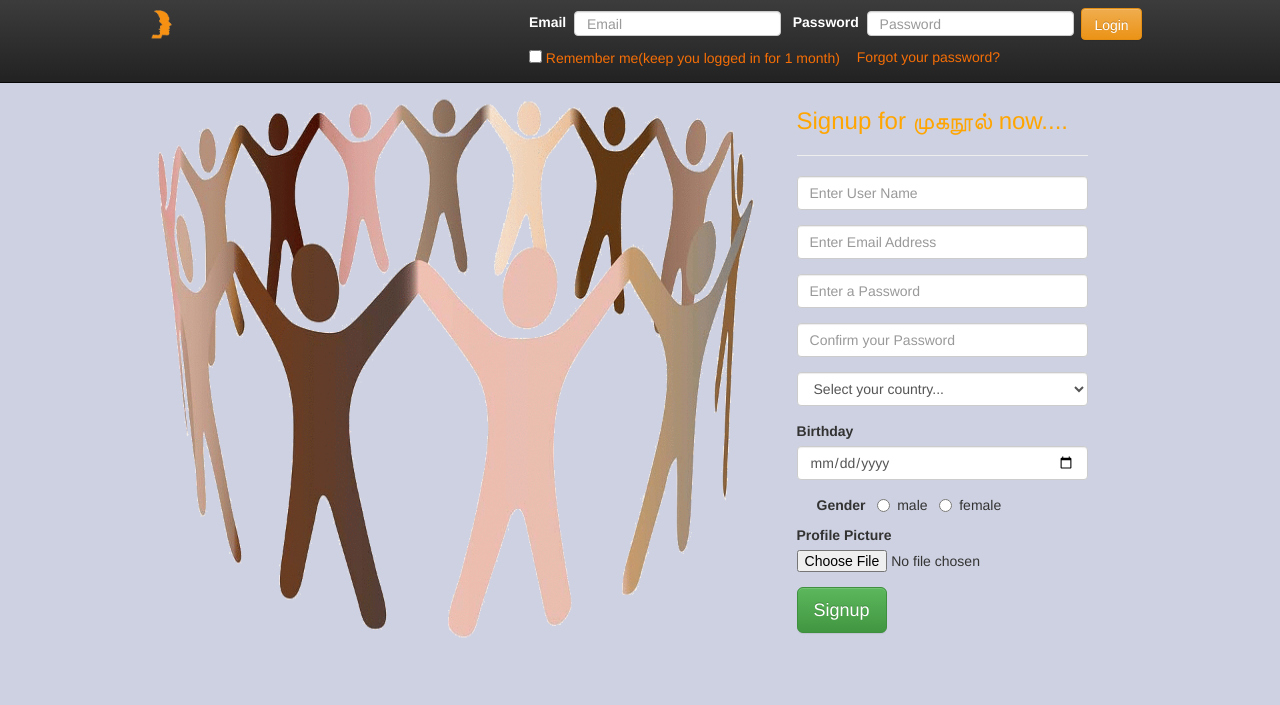
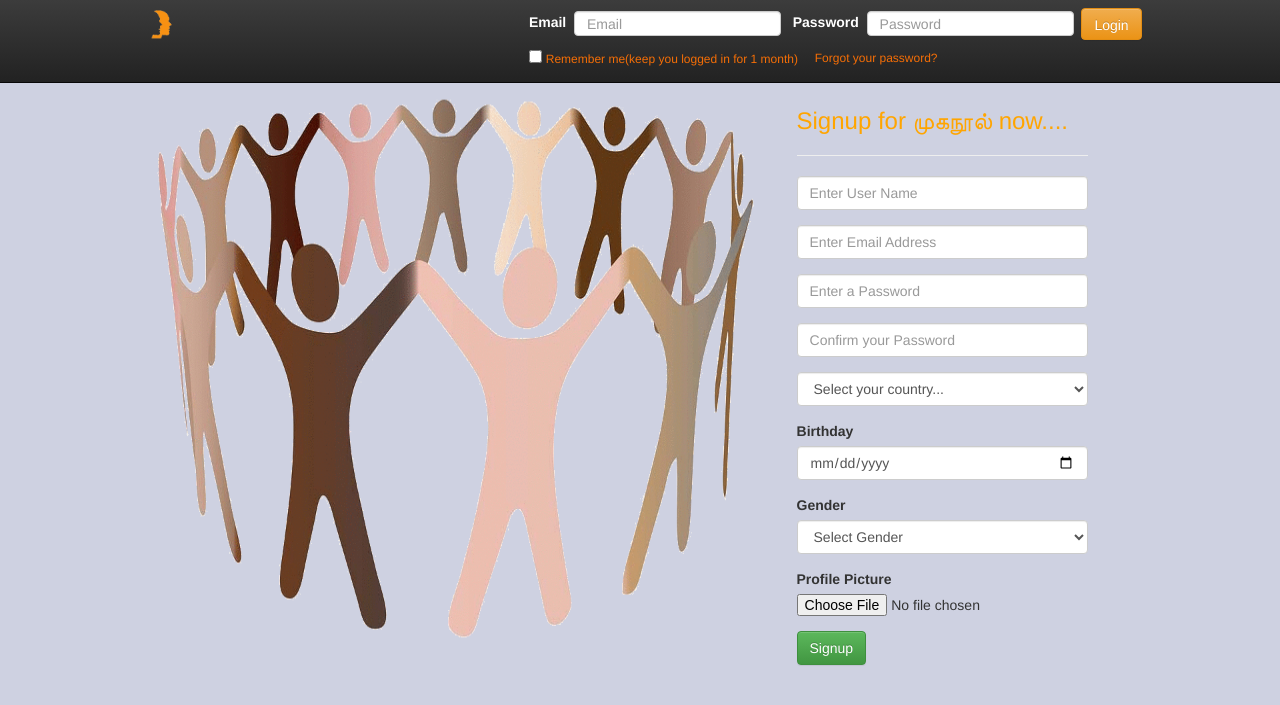
Before and after one commit to ThishaniLucas/MugaNool, a PHP site: page /SocialNetworkingApp/signup.php in a window 1280 px wide. Shown: the top 705 px of the page. Run offline with PHP 8.4, Linux system fonts and the light colour scheme.

Commit message:
signup.js moderately completed

```diff
--- /dev/null
+++ b/script/signup.js
@@ -0,0 +1,134 @@
+function restrict(e){
+	var tf = document.getElementById(e);
+	var rx = new RegExp();
+
+	if(e == "Email"){
+		rx = /[' "]/gi;//rx = ',",space
+		}
+	else if(e == "User_Name"){
+		rx = /[^a-z0-9]/gi; // rx = characters other than 0-9,a-z-,A-Z
+		}
+
+		tf.value = tf.value.replace(rx,""); // will replace charctrs in rx with null value
+	}
+
+function emptyDivElement(e){
+	document.getElementById(e).innerHTML="";
+	document.getElementById(e).style.display="none";
+	}
+
+function emptyTfElement(e){
+	document.getElementById(e).value="";
+	}
+
+function checkEmail(){
+
+	var e = document.getElementById("Email").value;
+	if(e != ""){
+		var es = document.getElementById("emailstatus");
+		es.innerHTML = "checking email...";
+		es.style.display="inline";
+
+		var ajax = ajaxObj("POST","http://localhost/SocialNetworkingApp/signupcheck.php");
+		ajax.onreadystatechange = function(){
+			if(ajaxReturn(ajax)==true){
+					es.innerHTML = ajax.responseText;
+				}
+			}
+			ajax.send("emailcheck="+e);
+		}
+	}
+
+function checkUserName(){
+
+	var u = document.getElementById("User_Name").value;
+	if(u != ""){
+		var us = document.getElementById("unamestatus");
+		us.innerHTML = "checking username...";
+		us.style.display="inline";
+
+		var ajax = ajaxObj("POST","http://localhost/SocialNetworkingApp/signupcheck.php");
+		ajax.onreadystatechange = function(){
+			if(ajaxReturn(ajax)==true){
+					us.innerHTML = ajax.responseText;
+				}
+			}
+			ajax.send("usernamecheck="+u);
+		}
+	}
+
+function passwordStrength(){
+
+	var p = document.getElementById("Password");
+	var ps = document.getElementById("passstatus");
+
+	//alert(p.value.length);
+
+	if(p.value.length<8){
+		p.style.backgroundColor="orange";
+		p.style.color="white";
+		ps.innerHTML = "password is weak!";
+		ps.style.display="inline";
+		}
+		else{
+			ps.innerHTML = "";
+			ps.style.display="none";
+			p.style.backgroundColor="green";
+			}
+	}
+
+function passwordcheck(){
+	var p = document.getElementById("Password");
+	var ps = document.getElementById("passstatus");
+
+	var cp = document.getElementById("Confirm_Password");
+	var cps = document.getElementById("conpassstatus");
+
+	if(p.value != cp.value){
+		cp.style.backgroundColor="red";
+		cp.style.color="white";
+		cps.innerHTML = "password is not same!";
+		cps.style.display="inline";
+	}
+	else{
+		cp.style.backgroundColor="green";
+		cp.style.color="white";
+		cps.style.display ="none";
+		}
+}
+
+function signup(){
+	var u = document.getElementById("User_Name");
+	var us = document.getElementById("unamestatus");
+
+	var e = document.getElementById("Email");
+	var es = document.getElementById("emailstatus");
+
+	var p = document.getElementById("Password");
+	var ps = document.getElementById("passstatus");
+
+	var cp = document.getElementById("Confirm_Password");
+	var cps = document.getElementById("conpassstatus");
+
+	var g = document.getElementById("gender");
+	var gs = document.getElementById("genstatus");
+
+	var c = document.getElementById("country");
+	var cs = document.getElementById("countrystatus");
+
+	var b = document.getElementById("Birthday");
+	var bs = document.getElementById("Birthdaystatus");
+
+	var but = document.getElementById("signupSubmit");
+
+
+
+		if(u.value=="" || e.value=="" || p.value=="" || cp.value=="" || g.value=="" || c.value=="" || b.value==""){
+			emptyTfElement('Password');
+			emptyTfElement('Confirm_Password');
+
+			}
+		else if(p.value != cp.value){
+
+			}
+	}
--- a/signup.php
+++ b/signup.php
@@ -1,57 +1,66 @@
 <?php include_once('.\templates\header_tem.php'); ?>
 
+<script type="text/javascript" src="script/signup.js"></script>
+
     <ul class="nav navbar-nav navbar-right" style="margin:0.8%;">
-         <form class="form-inline" role="form">
+         <form class="form-inline" role="form" onSubmit="return false;">
               <div class="form-group">
                 <label style="color:white">Email&nbsp;</label>
-                <input type="text" class="form-control" id="Email" placeholder="Email" style="height:25px;">
+                <input type="text" class="form-control" id="Email1" placeholder="Email" style="height:25px;">
               </div>
               <div class="form-group">
                 <label style="color:white"> &nbsp;&nbsp;Password&nbsp;</label>
-                <input type="password" class="form-control" id="Password" placeholder="Password" style="height:25px;">&nbsp;
+                <input type="password" class="form-control" id="Password1" placeholder="Password" style="height:25px;">&nbsp;
               </div>
           	  <button type="submit" class="btn btn-warning" style="height:32px;">Login</button><br />
               <div class="checkbox" style="color:#F56E06;">
                 <label>
-                  <input type="checkbox"> Remember me(keep you logged in for 1 month)
+                  <input type="checkbox"> <span style="font-size:12px;">Remember me(keep you logged in for 1 month)</span>
                 </label>
               </div>
-              <button class="btn btn-link" style="color:#F56E06">Forgot your password?</button>
+              <button class="btn btn-link" style="color:#F56E06;"><span style="font-size:12px;">Forgot your password?</span></button>
         </form>
     </ul>
 
     </header>
 
     <section id="my_section">
+
     <div class="row">
+
       <div class="col-md-8">
       	<img src="img/logo_round2.gif" width="600px" height="600px"/>
       </div>
 
       <div class="col-md-4">
-      <form role="form" class="" style="margin-top:20%;margin-right:0%;width:100%;">
+
+      <form role="form" name="signupform" class="" style="margin-top:20%;margin-right:0%;width:100%;" onSubmit="return false;">
       	<h3 style="color:orange;"> Signup for முகநூல் now.... </h3>
         <hr/>
+
           <div class="form-group">
-            <input type="text" class="form-control" id="User_Name" placeholder="Enter User Name" maxlength="32" >
-            <span id="unamestatus" style="display:none;"></span>
+            <input type="text" class="form-control" id="User_Name" placeholder="Enter User Name" maxlength="32" onBlur="checkUserName();" onFocus="emptyDivElement('unamestatus')" >
+            <span id="unamestatus" style="display:none;color:red;" class="validate"></span>
           </div>
+
           <div class="form-group">
-            <input type="text" class="form-control" id="Email" placeholder="Enter Email Address" maxlength="255">
-            <span id="emailstatus" style="display:none;"></span>
+            <input type="email" class="form-control" id="Email" placeholder="Enter Email Address" maxlength="255" onBlur="checkEmail();" onFocus="emptyDivElement('emailstatus')" >
+            <span id="emailstatus" style="display:none;color:red;" class="validate"></span>
           </div>
+
           <div class="form-group">
-            <input type="password" class="form-control" id="Password" placeholder="Enter a Password" maxlength="255">
-            <span id="passstatus" style="display:none;"></span>
+            <input type="password" class="form-control" id="Password" placeholder="Enter a Password" maxlength="255" onKeyUp="passwordStrength()" onBlur="passwordcheck();">
+            <span id="passstatus" style="display:none;color:red;" class="validate"></span>
           </div>
+
           <div class="form-group">
-            <input type="password" class="form-control" id="Confirm_Password" placeholder="Confirm your Password" maxlength="255">
-            <span id="conpassstatus" style="display:none;"></span>
+            <input type="password" class="form-control" id="Confirm_Password" placeholder="Confirm your Password" maxlength="255" onKeyUp="passwordcheck();" onBlur="passwordcheck();">
+            <span id="conpassstatus" style="display:none;color:red;" class="validate"></span>
           </div>
+
             <div class="form-group">
-               <select class="form-control">
+               <select class="form-control" id="country">
                     <option>Select your country...</option>
-                    <option value="AF">Afghanistan</option>
                     <option value="Afghanistan">Afghanistan</option>
                     <option value="Åland Islands">Åland Islands</option>
                     <option value="Albania">Albania</option>
@@ -297,32 +306,35 @@
                     <option value="Zambia">Zambia</option>
                     <option value="Zimbabwe">Zimbabwe</option>
                 </select>
+             <span id="countrystatus" style="display:none;color:red;" class="validate"></span>
              </div>
 
            <div class="form-group">
             <label for="Birthday" style="font-weight:bold;">Birthday</label>&nbsp;&nbsp;
-            <input type="date" class="form-control" id="Birthday">
-            <span id="Birthdaystatus" style="display:none;"></span>
+            <input type="date" class="form-control" id="Birthday" >
+            <span id="Birthdaystatus" style="display:none;color:red;" class="validate"></span>
+
           </div>
-            <div class="radio">
+            <div class="form-group">
             <label for="Gender" style="font-weight:bold;">Gender</label>&nbsp;&nbsp;
-              <label>
-                <input type="radio" name="gender" id="male" value="m">
-                male
-              </label>&nbsp;&nbsp;
-              <label>
-                <input type="radio" name="gender" id="female" value="f">
-                female
-              </label>
+              <select class="form-control" id="gender">
+                    <option>Select Gender</option>
+                    <option value="m">male</option>
+                    <option value="f">female</option>
+               </select>
+               <span id="genstatus" style="display:none;color:red;" class="validate"></span>
              </div>
+
           <div class="form-group">
             <label for="Profile_Picture">Profile Picture</label>
-            <input type="file" id="exampleProfile_PictureInputFile">
+            <input type="file" id="Profile_PictureInputFile">
           </div>
           <div class="form-group" align="left">
-            <button type="submit" class="btn btn-success btn-lg" >Signup</button>
+            <button type="submit" class="btn btn-success" id="signupSubmit" onClick="signup()" >Signup</button>
           </div>
+
         </form>
+
       </div>
     </div>
 
--- /dev/null
+++ b/signupcheck.php
@@ -0,0 +1,3 @@
+<?php include_once('.\templates\header_tem.php'); ?>
+
+<?php include_once('.\templates\footer_tem.php'); ?>
--- a/style/main.css
+++ b/style/main.css
@@ -9,3 +9,8 @@ body {
 	margin-left:12%;
 	margin-right:15%;
 	}
+
+.validate {
+	background-color:yellow;
+	padding:7px;
+}
--- a/templates/header_tem.php
+++ b/templates/header_tem.php
@@ -9,6 +9,9 @@
     <link href="http://localhost/SocialNetworkingApp/bower_components/bootstrap/dist/css/bootstrap.min.css" rel="stylesheet">
     <link href="http://localhost/SocialNetworkingApp/bower_components/bootstrap/dist/css/bootstrap-theme.min.css" rel="stylesheet">
   	 <link href="http://localhost/SocialNetworkingApp/style/main.css" rel="stylesheet">
+     <script type="text/javascript" src="../script/ajax.js"></script>
+     <script type="text/javascript" src="../script/autoscroll.js"></script>
+     <script type="text/javascript" src="../script/expand_retract.js"></script>
   </head>
   <body>
  	<header id="my_header">
```
Also changed, not shown: extra/signuptest.html (added, +21 -0 lines).
